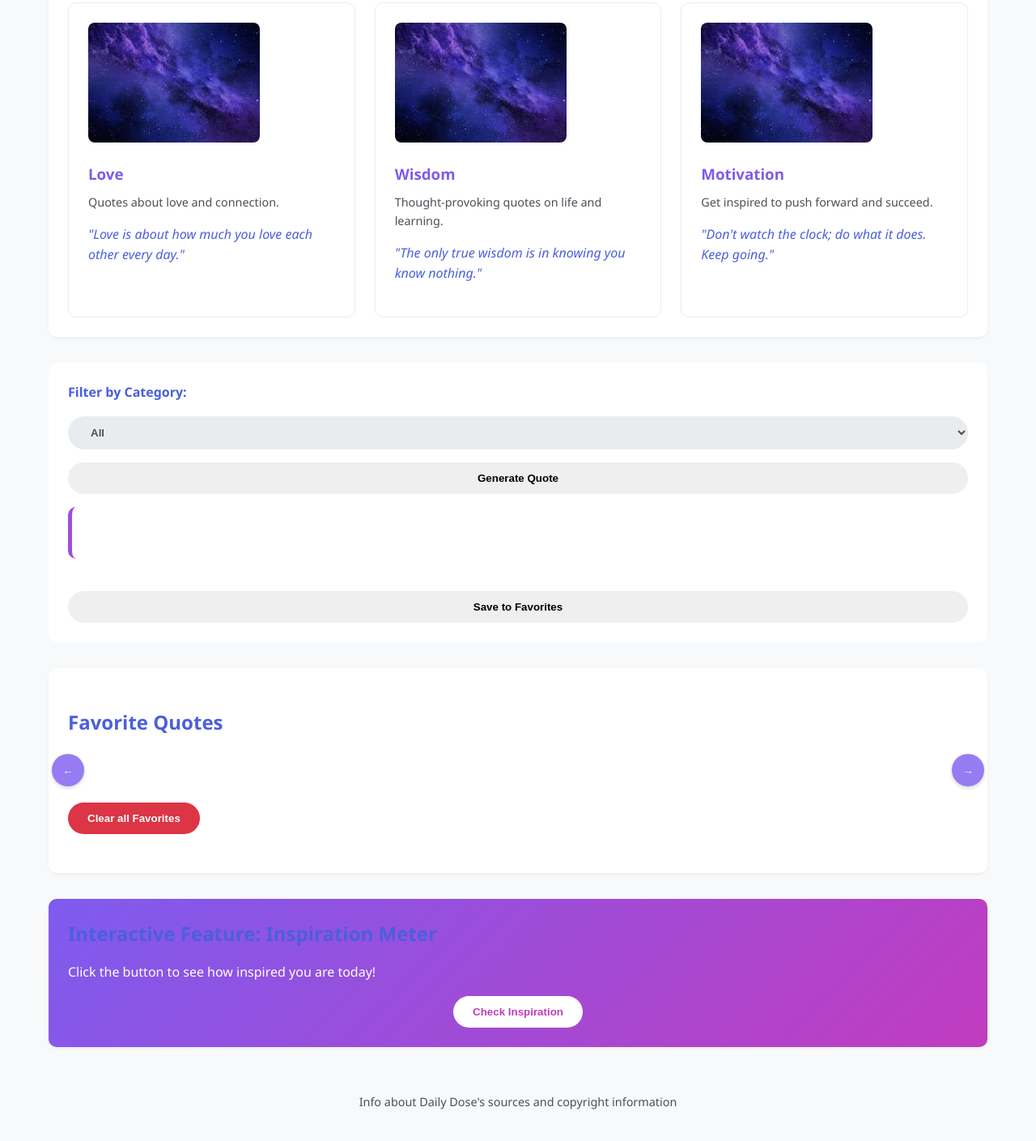
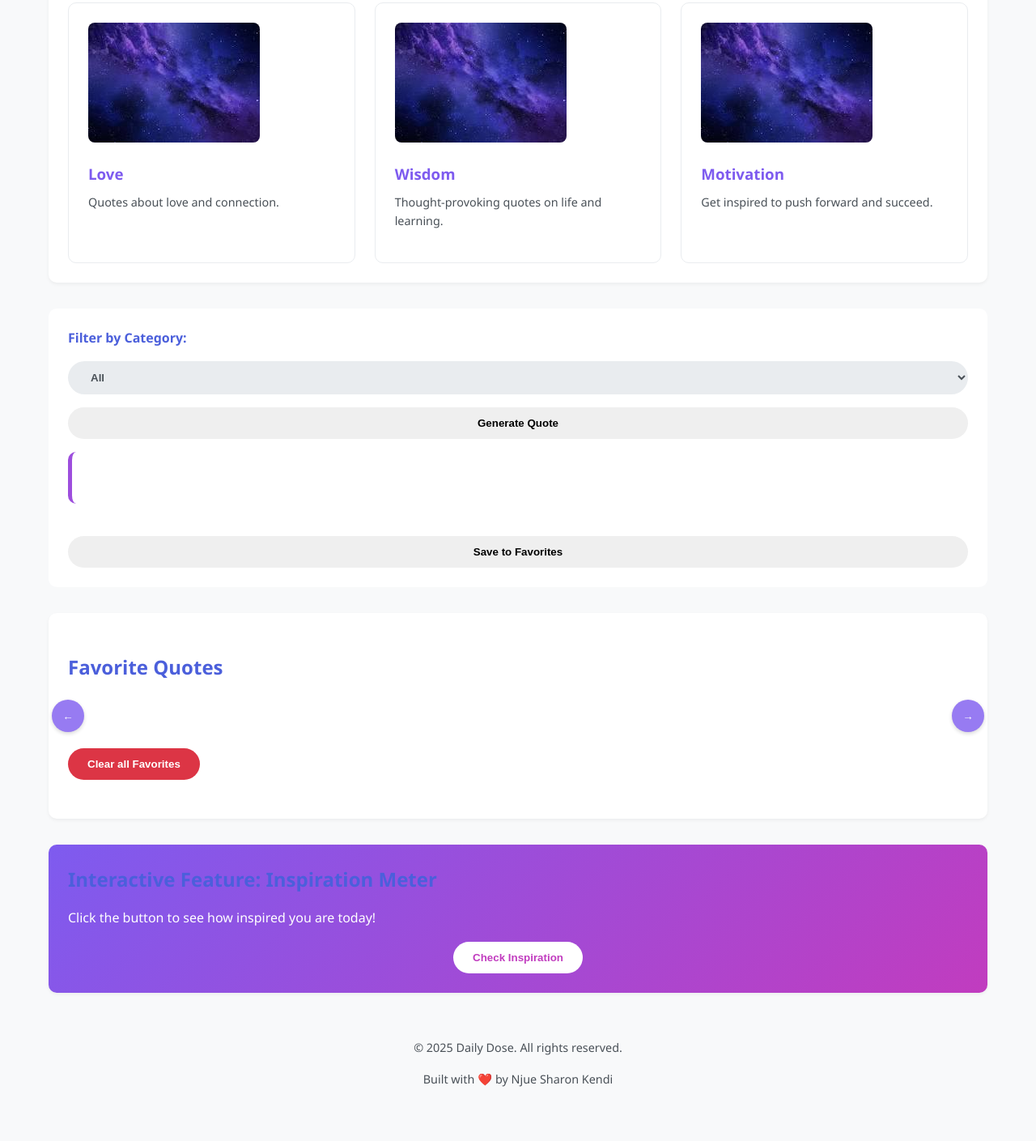
Before and after one commit to RoseofKendy/daily-dose, a plain HTML site: page index.html in a window 1280 px wide. Shown: the part 601-2010 px from the top of the page at 81% size. Drawn offline with Linux system fonts and the light colour scheme; no server answers.

Commit message:
Adds footer information

```diff
--- a/index.html
+++ b/index.html
@@ -41,21 +41,18 @@
         <img src="./images/Trial.jpg" alt="Love">
         <h3>Love</h3>
         <p class="description">Quotes about love and connection.</p>
-        <p class="sample-quote">"Love is about how much you love each other every day."</p>
       </div>
 
       <div class="category-card">
         <img src="./images/Trial.jpg" alt="Self">
         <h3>Wisdom</h3>
         <p class="description">Thought-provoking quotes on life and learning.</p>
-        <p class="sample-quote">"The only true wisdom is in knowing you know nothing."</p>
       </div>
 
       <div class="category-card">
         <img src="./images/Trial.jpg" alt="Work">
         <h3>Motivation</h3>
         <p class="description">Get inspired to push forward and succeed.</p>
-        <p class="sample-quote">"Don't watch the clock; do what it does. Keep going."</p>
       </div>
     </div>
   </section>
@@ -113,7 +110,8 @@
 
   <!-- Footer -->
   <footer class="footer">
-    Info about Daily Dose's sources and copyright information
+    <p>© 2025 Daily Dose. All rights reserved.</p>
+    <p>Built with ❤️ by Njue Sharon Kendi</p>
   </footer>
 
   <script src="script.js"></script>
```
